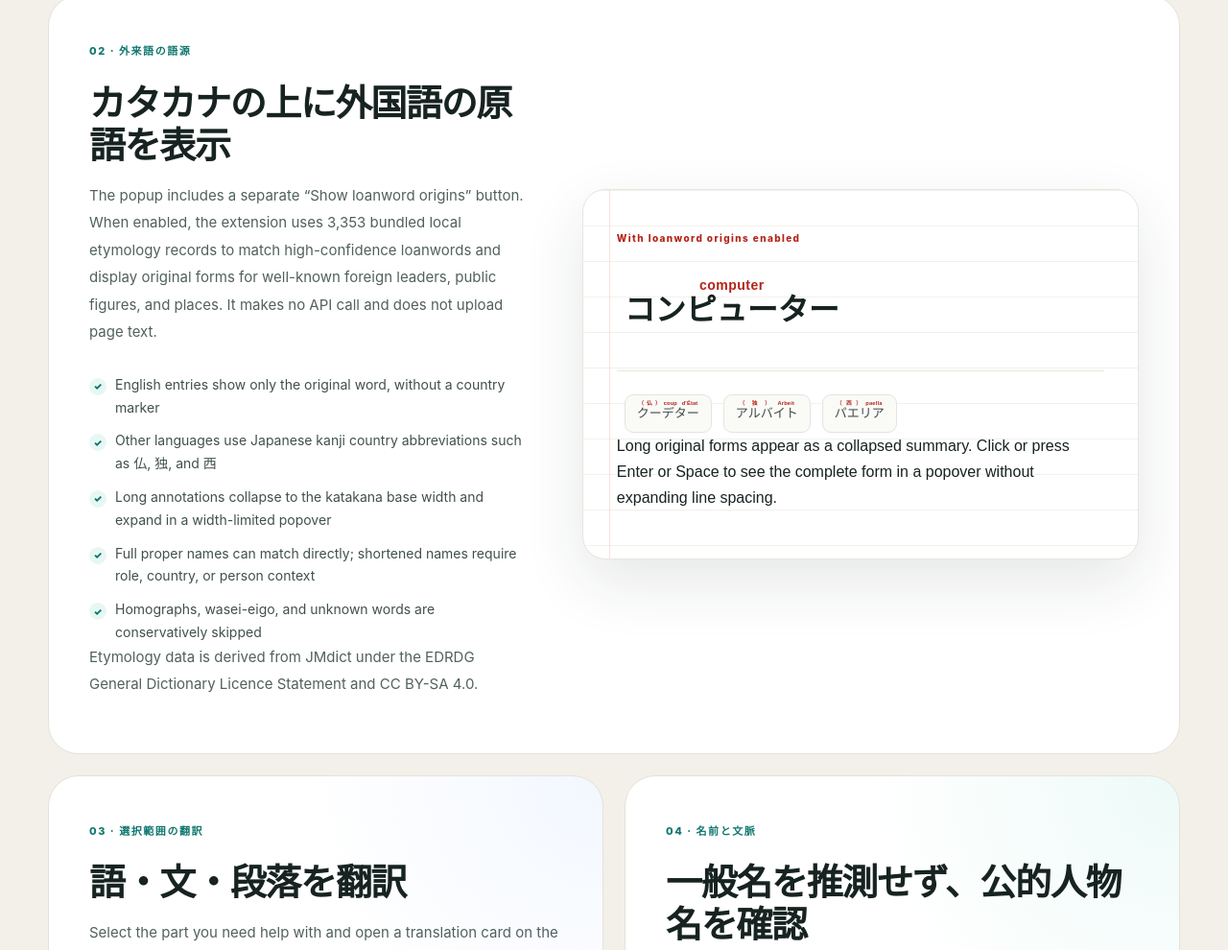
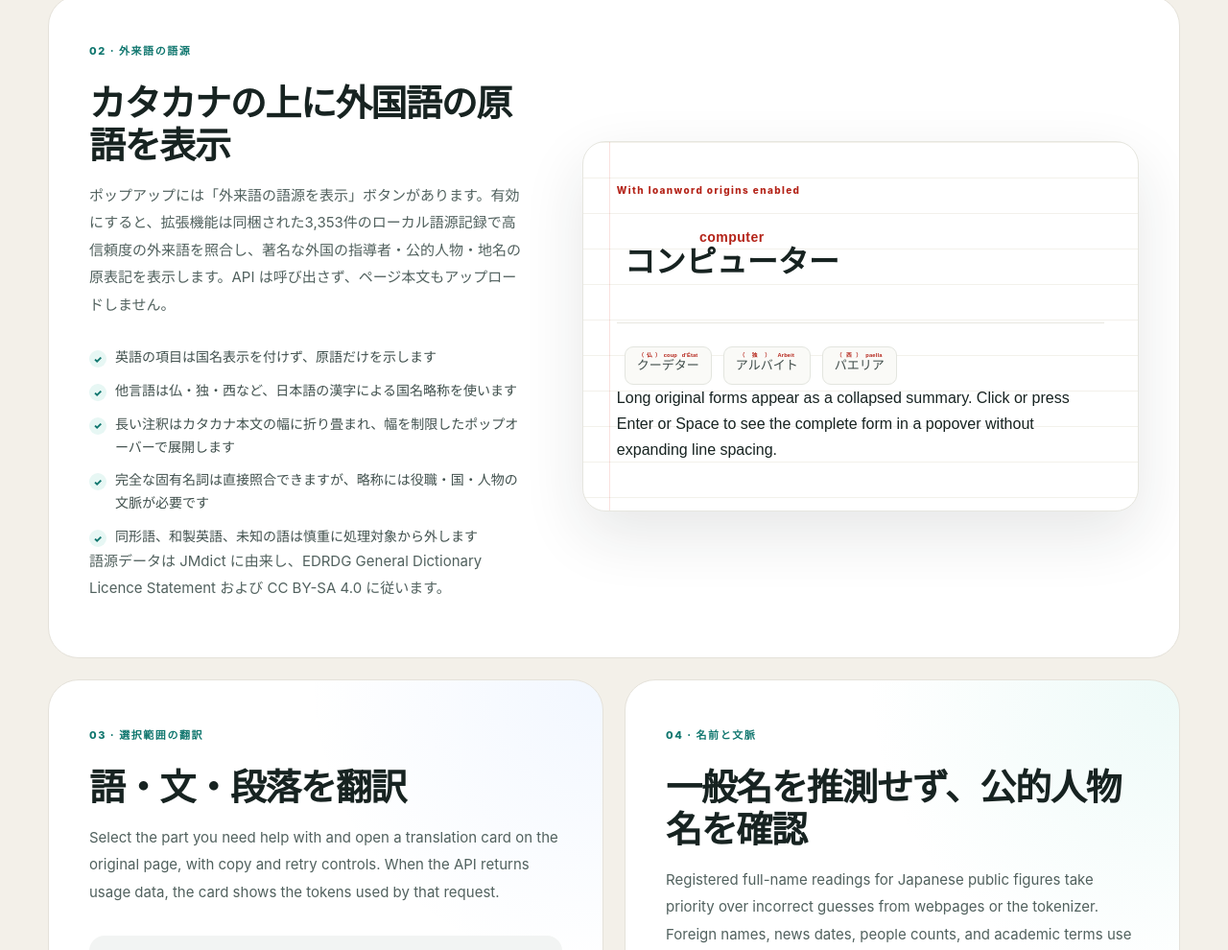
Before and after one commit to mohchieckler-coder/japanese-kanji-reading-assistant, a browser extension: page docs/ja/index.html in a window 1280 px wide. Shown: the part 2680-3670 px from the top of the page at 96% size. Drawn offline with Linux system fonts and the light colour scheme.

Commit message:
fix: localize Japanese loanword feature

```diff
--- a/docs/ja/index.html
+++ b/docs/ja/index.html
@@ -138,7 +138,7 @@
             </article>
 
             <article class="feature-card feature-large local-reading">
-              <div class="feature-copy"><span class="feature-tag">02 · 外来語の語源</span><h3>カタカナの上に外国語の原語を表示</h3><p>The popup includes a separate “Show loanword origins” button. When enabled, the extension uses 3,353 bundled local etymology records to match high-confidence loanwords and display original forms for well-known foreign leaders, public figures, and places. It makes no API call and does not upload page text.</p><ul class="check-list"><li>English entries show only the original word, without a country marker</li><li>Other languages use Japanese kanji country abbreviations such as 仏, 独, and 西</li><li>Long annotations collapse to the katakana base width and expand in a width-limited popover</li><li>Full proper names can match directly; shortened names require role, country, or person context</li><li>Homographs, wasei-eigo, and unknown words are conservatively skipped</li></ul><p>Etymology data is derived from <a href="https://www.edrdg.org/jmdict/jmdict_dtd_h.html">JMdict</a> under the <a href="https://www.edrdg.org/edrdg/licence.html">EDRDG General Dictionary Licence Statement</a> and <a href="https://creativecommons.org/licenses/by-sa/4.0/">CC BY-SA 4.0</a>.</p></div>
+              <div class="feature-copy"><span class="feature-tag">02 · 外来語の語源</span><h3>カタカナの上に外国語の原語を表示</h3><p>ポップアップには「外来語の語源を表示」ボタンがあります。有効にすると、拡張機能は同梱された3,353件のローカル語源記録で高信頼度の外来語を照合し、著名な外国の指導者・公的人物・地名の原表記を表示します。API は呼び出さず、ページ本文もアップロードしません。</p><ul class="check-list"><li>英語の項目は国名表示を付けず、原語だけを示します</li><li>他言語は仏・独・西など、日本語の漢字による国名略称を使います</li><li>長い注釈はカタカナ本文の幅に折り畳まれ、幅を制限したポップオーバーで展開します</li><li>完全な固有名詞は直接照合できますが、略称には役職・国・人物の文脈が必要です</li><li>同形語、和製英語、未知の語は慎重に処理対象から外します</li></ul><p>語源データは <a href="https://www.edrdg.org/jmdict/jmdict_dtd_h.html">JMdict</a> に由来し、<a href="https://www.edrdg.org/edrdg/licence.html">EDRDG General Dictionary Licence Statement</a> および <a href="https://creativecommons.org/licenses/by-sa/4.0/">CC BY-SA 4.0</a> に従います。</p></div>
               <div class="reading-demo" lang="ja"><p class="demo-label" lang="en">With loanword origins enabled</p><p class="reading-line"><ruby>コンピューター<rp>（</rp><rt>computer</rt><rp>）</rp></ruby></p><div class="demo-divider"></div><div class="smart-examples"><span><ruby>クーデター<rp>（</rp><rt>（仏）coup d'État</rt><rp>）</rp></ruby></span><span><ruby>アルバイト<rp>（</rp><rt>（独）Arbeit</rt><rp>）</rp></ruby></span><span><ruby>パエリア<rp>（</rp><rt>（西）paella</rt><rp>）</rp></ruby></span></div><p lang="en">Long original forms appear as a collapsed summary. Click or press Enter or Space to see the complete form in a popover without expanding line spacing.</p></div>
             </article>
 
```
